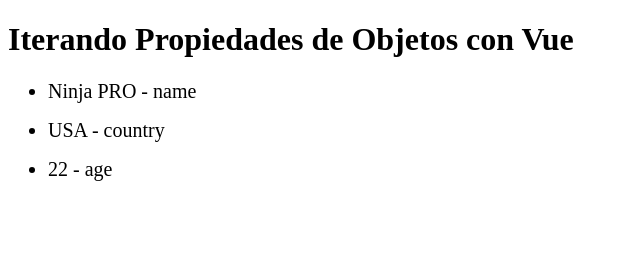
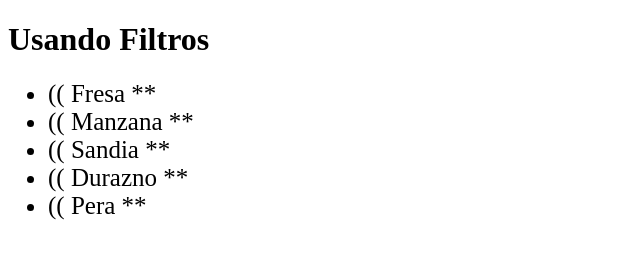
Before and after one commit to GerardoGallegos/curso-vue-fundamentos, a plain HTML site: page index.html in a window 1280 px wide. Shown: the whole page, without its empty margins (0-640 px from the left). Drawn offline with nearby package versions, Linux system fonts and the light colour scheme.

Commit message:
Leccion # 8 - Como usar los filtros en Vue.js

```diff
--- a/index.html
+++ b/index.html
@@ -5,44 +5,58 @@
   <meta charset="UTF-8">
   <style>
     li {
-      font-size: 20px;
+      font-size: 25px;
     }
   </style>
   <title>Vue Fundamentos</title>
 </head>
 <body>
   <div id="app">
-    <h1>
-      Iterando Propiedades de Objetos con Vue
-    </h1>
-    <ul v-for="(value, key) of user">
-      <li>{{ value }} - {{ key }}</li>
+    <h1> Usando Filtros </h1>
+
+    <ul>
+      <li v-for="fruta in frutas">
+        {{ fruta | capitalize | decorador('((', '**') }}
+      </li>
     </ul>
+
   </div>
   <script>
+
+  Vue.filter('mifiltro', (text) => {
+    // Funcion del filtro
+  })
 
   const app = new Vue({
     el: '#app',
     data: {
-      user: {
-        name: 'Ninja PRO',
-        country: 'USA',
-        age: 22
+      frutas: [
+        'fResa',
+        'manZaNA',
+        'SANDIA',
+        'durazNO',
+        'pEra'
+      ]
+    },
+
+    filters: {
+      uppercase (text) {
+        return text.toUpperCase()
       },
 
-      frutas: [
-        'Fresa',
-        'Manzana',
-        'Sandia',
-        'Durazno',
-        'Pera'
-      ],
+      lowercase (text) {
+        return text.toLowerCase()
+      },
 
-      frutasList: [
-        { name: 'Piña', price: '5.00' },
-        { name: 'Melon', price: '3.24' },
-        { name: 'Cereza', price: '4.61' }
-      ]
+      capitalize (text) {
+        return text
+          .toLowerCase()
+          .replace(/\b\w/g, str => str.toUpperCase())
+      },
+
+      decorador (text, a, b) {
+        return `${a} ${text} ${b}`
+      }
     }
   })
 
```
